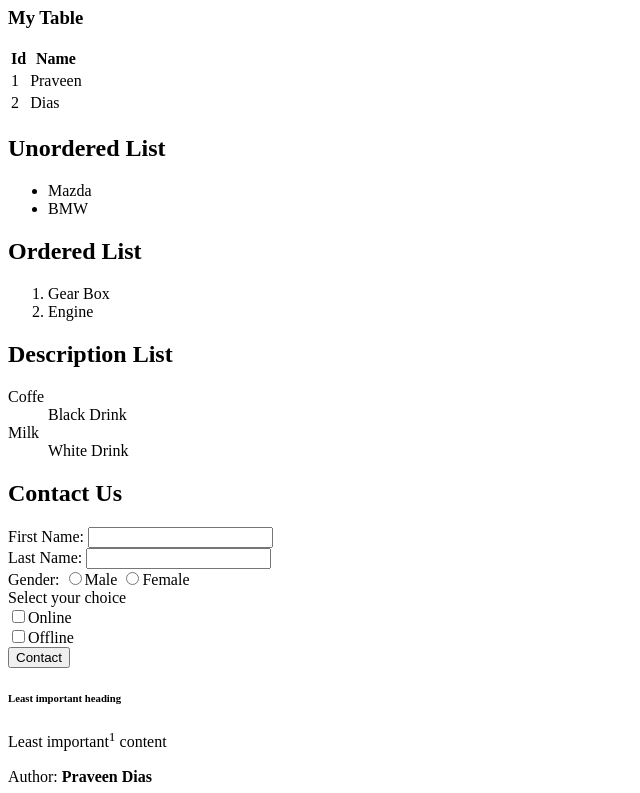
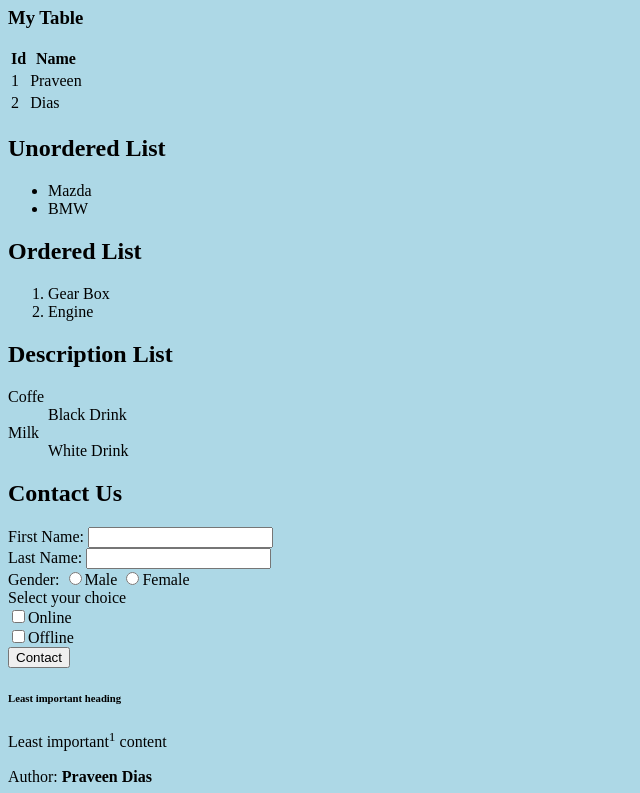
Before and after one commit to praveendias1180/uom-web, a plain HTML site: page HTML/index.html in a window 1280 px wide. Shown: the part 381-1174 px from the top of the page, without its empty margins (0-640 px from the left). Drawn offline with Linux system fonts and the light colour scheme.

Commit message:
added an stylesheet

```diff
--- a/HTML/index.html
+++ b/HTML/index.html
@@ -3,6 +3,7 @@
 <html>
     <head>
         <title>My First Webpage</title>
+        <link rel="stylesheet" href="mystyle.css" />
     </head>
     <body>
         <header>
--- /dev/null
+++ b/HTML/mystyle.css
@@ -0,0 +1,3 @@
+body{
+    background-color: lightblue;
+}
```
